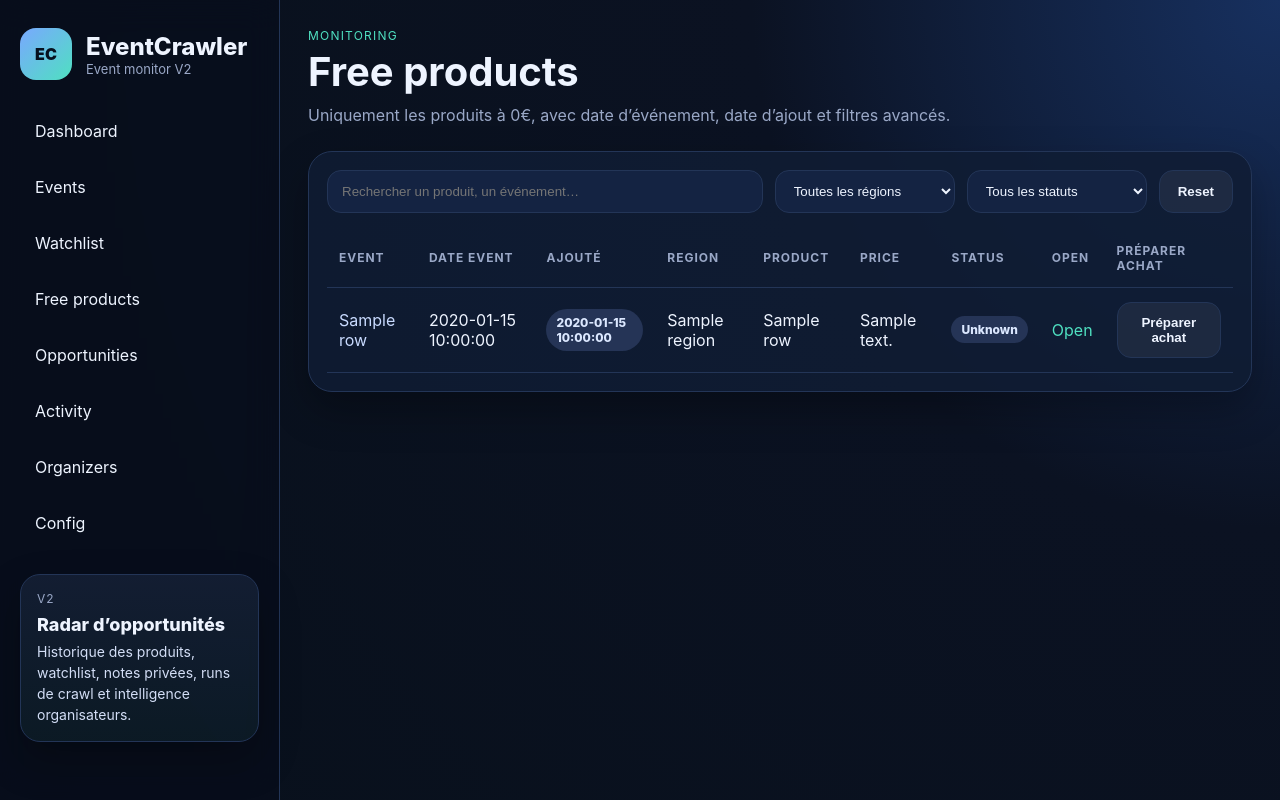
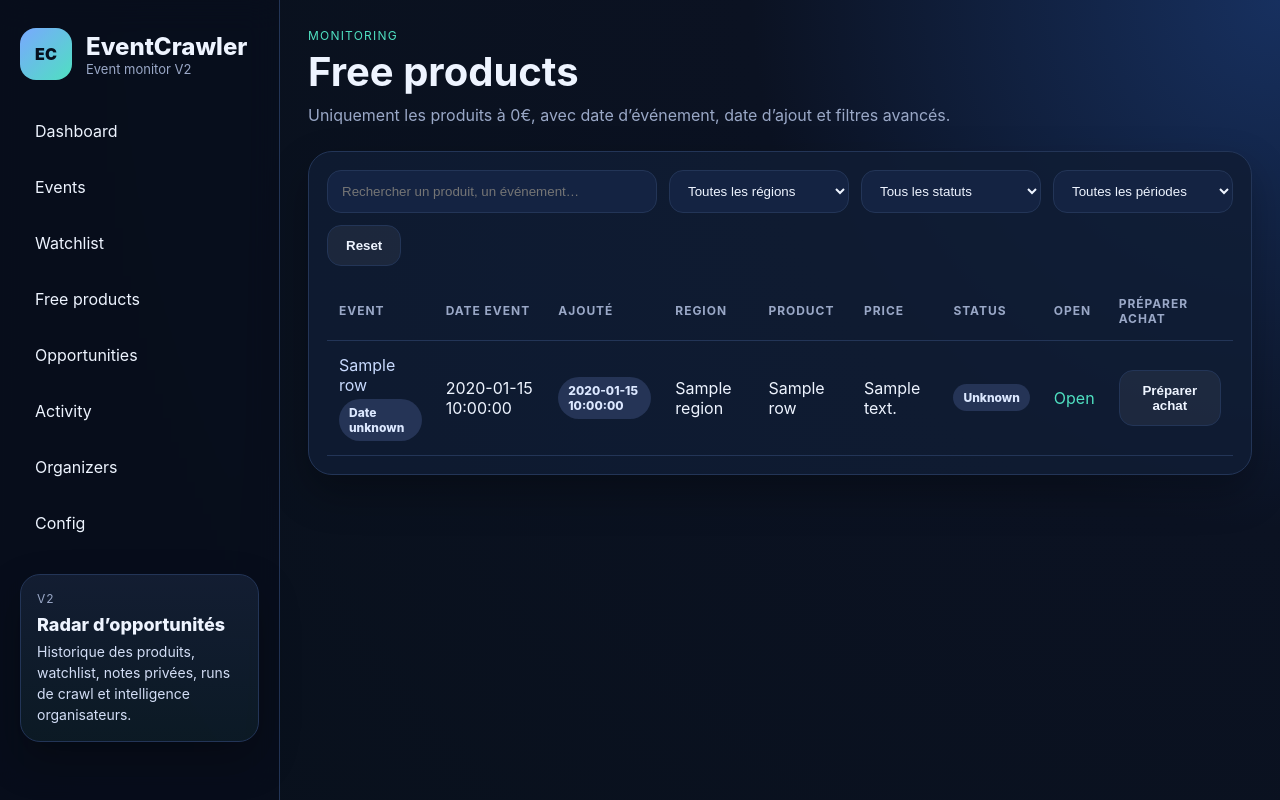
Before and after one commit to mopsoner/EventCrawler, a Flask app: template templates/free.html in a window 1280 px wide. Run offline with Flask 3, Linux system fonts and the light colour scheme; the template is opened without the code that fills it: most values are stand-ins (such as "Sample title", 1, 10 or a date in 2020).

Commit message:
Add event period filter to free products page

```diff
--- a/templates/free.html
+++ b/templates/free.html
@@ -23,6 +23,15 @@
       <option value="unavailable">Unavailable</option>
       <option value="unknown">Unknown</option>
     </select>
+    <select id="free-period" class="toolbar-select">
+      <option value="">Toutes les périodes</option>
+      <option value="today">Today</option>
+      <option value="this_week">This week</option>
+      <option value="next_week">Next week</option>
+      <option value="this_month">This month</option>
+      <option value="past">Past</option>
+      <option value="unknown">Date unknown</option>
+    </select>
     <button id="free-reset" class="btn btn-secondary" type="button">Reset</button>
   </div>
   <div class="table-wrap">
@@ -32,8 +41,11 @@
       </thead>
       <tbody>
         {% for r in rows %}
-        <tr data-event="{{ (r.event_name or r.event_url)|lower }}" data-date="{{ r.event_date or '' }}" data-added="{{ r.added_at or '' }}" data-region="{{ r.region or '' }}" data-product="{{ r.product_name|lower }}" data-price="{{ r.numeric_price or 0 }}" data-status="{{ 'available' if r.is_available in (1, true) else 'unavailable' if r.is_available in (0, false) else 'unknown' }}">
-          <td><a href="/event/{{ r.event_id }}">{{ r.event_name or r.event_url }}</a></td>
+        <tr data-event="{{ (r.event_name or r.event_url)|lower }}" data-date="{{ r.event_date or '' }}" data-added="{{ r.added_at or '' }}" data-region="{{ r.region or '' }}" data-product="{{ r.product_name|lower }}" data-price="{{ r.numeric_price or 0 }}" data-status="{{ 'available' if r.is_available in (1, true) else 'unavailable' if r.is_available in (0, false) else 'unknown' }}" data-period="unknown">
+          <td>
+            <a href="/event/{{ r.event_id }}">{{ r.event_name or r.event_url }}</a>
+            <div class="cell-sub"><span class="badge js-period-badge" style="display:none"></span></div>
+          </td>
           <td>{{ r.event_date or '—' }}</td>
           <td><span class="badge">{{ r.added_ago }}</span></td>
           <td>{{ r.region }}</td>
@@ -59,12 +71,65 @@
 {% block extra_scripts %}
 <script src="{{ url_for('static', filename='table.js') }}"></script>
 <script>
+function parseLooseDate(text) {
+  if (!text) return null;
+  const raw = text.toLowerCase();
+  const months = {
+    january:0,february:1,march:2,april:3,may:4,june:5,july:6,august:7,september:8,october:9,november:10,december:11,
+    janvier:0,fevrier:1,février:1,mars:2,avril:3,mai:4,juin:5,juillet:6,aout:7,août:7,septembre:8,octobre:9,novembre:10,decembre:11,décembre:11
+  };
+  const m = raw.match(/(\d{1,2}).*?(january|february|march|april|may|june|july|august|september|october|november|december|janvier|fevrier|février|mars|avril|mai|juin|juillet|aout|août|septembre|octobre|novembre|decembre|décembre).*?(20\d{2})/i)
+        || raw.match(/(january|february|march|april|may|june|july|august|september|october|november|december|janvier|fevrier|février|mars|avril|mai|juin|juillet|aout|août|septembre|octobre|novembre|decembre|décembre)\s+(\d{1,2}).*?(20\d{2})/i);
+  if (!m) return null;
+  let day, monthName, year;
+  if (/^\d/.test(m[1])) {
+    day = parseInt(m[1], 10); monthName = m[2]; year = parseInt(m[3], 10);
+  } else {
+    monthName = m[1]; day = parseInt(m[2], 10); year = parseInt(m[3], 10);
+  }
+  const month = months[monthName];
+  if (month === undefined) return null;
+  return new Date(year, month, day);
+}
+
+function periodForDate(dt) {
+  if (!dt) return { key: 'unknown', label: 'Date unknown' };
+  const now = new Date();
+  const today = new Date(now.getFullYear(), now.getMonth(), now.getDate());
+  const eventDay = new Date(dt.getFullYear(), dt.getMonth(), dt.getDate());
+  const diffDays = Math.round((eventDay - today) / 86400000);
+  const day = today.getDay();
+  const mondayOffset = day === 0 ? -6 : 1 - day;
+  const startThisWeek = new Date(today); startThisWeek.setDate(today.getDate() + mondayOffset);
+  const endThisWeek = new Date(startThisWeek); endThisWeek.setDate(startThisWeek.getDate() + 6);
+  const startNextWeek = new Date(startThisWeek); startNextWeek.setDate(startThisWeek.getDate() + 7);
+  const endNextWeek = new Date(startNextWeek); endNextWeek.setDate(startNextWeek.getDate() + 6);
+  const endThisMonth = new Date(today.getFullYear(), today.getMonth() + 1, 0);
+  if (diffDays < 0) return { key: 'past', label: 'Past' };
+  if (diffDays === 0) return { key: 'today', label: 'Today' };
+  if (eventDay >= startThisWeek && eventDay <= endThisWeek) return { key: 'this_week', label: 'This week' };
+  if (eventDay >= startNextWeek && eventDay <= endNextWeek) return { key: 'next_week', label: 'Next week' };
+  if (eventDay <= endThisMonth) return { key: 'this_month', label: 'This month' };
+  return { key: 'future', label: 'Upcoming' };
+}
+
+document.querySelectorAll('#free-table tbody tr').forEach((row) => {
+  const info = periodForDate(parseLooseDate(row.dataset.date || ''));
+  row.dataset.period = info.key;
+  const badge = row.querySelector('.js-period-badge');
+  if (badge) {
+    badge.textContent = info.label;
+    badge.style.display = '';
+  }
+});
+
 initDataTable('free-table', {
   searchId: 'free-search',
   resetId: 'free-reset',
   filters: [
     { id: 'free-region', dataset: 'region' },
-    { id: 'free-status', dataset: 'status' }
+    { id: 'free-status', dataset: 'status' },
+    { id: 'free-period', dataset: 'period' }
   ]
 });
 
```
